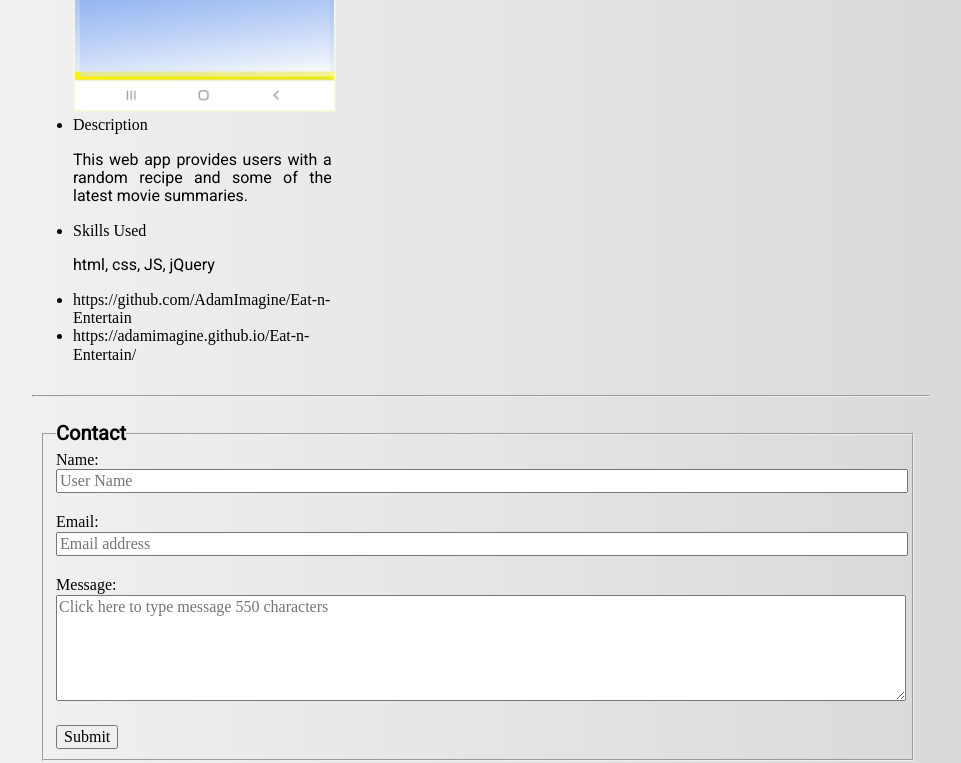
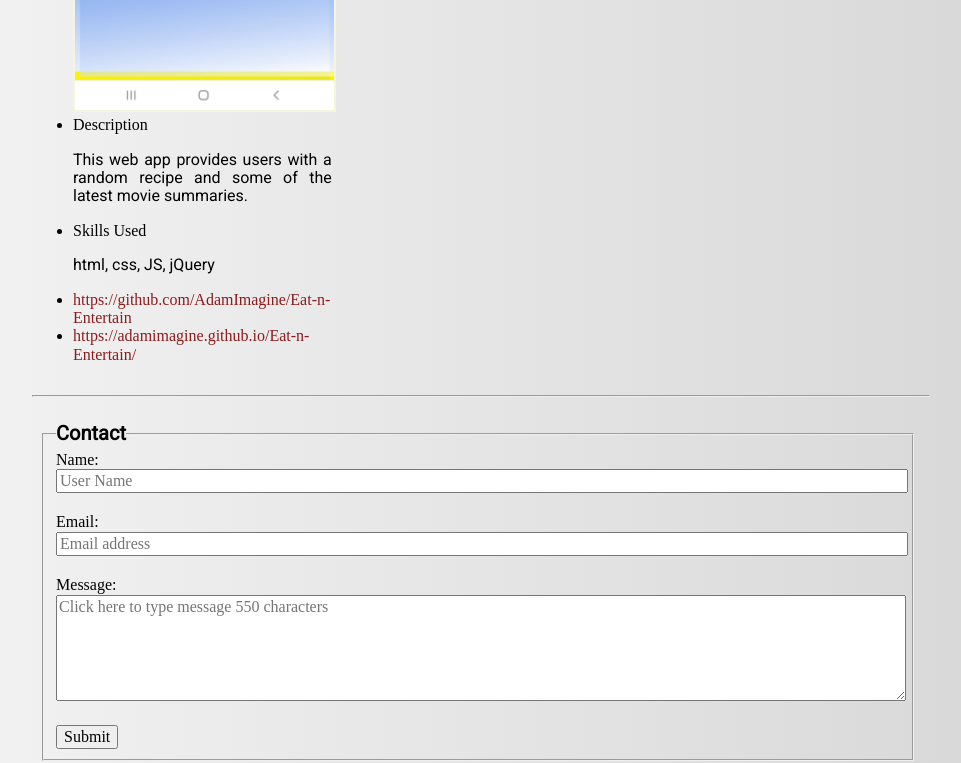
Before and after one commit to AdamImagine/web-profile-2, a plain HTML site: page index.html in a window 1280 px wide. Shown: the part 2340-3103 px from the top of the page, without its empty margins (159-1120 px from the left). Drawn offline with nearby package versions, Linux system fonts and the light colour scheme; a script that the page names is missing.

Commit message:
activated links-html

```diff
--- a/index.html
+++ b/index.html
@@ -122,8 +122,8 @@
                       <p>This web app provides users with a random recipe and some of the latest movie summaries.</p>
                     <li>Skills Used</li>
                       <p>html, css, JS, jQuery</p>
-                    <li>https://github.com/AdamImagine/Eat-n-Entertain</li>
-                    <li>https://adamimagine.github.io/Eat-n-Entertain/</li>
+                    <li><a href="https://github.com/AdamImagine/Eat-n-Entertain">https://github.com/AdamImagine/Eat-n-Entertain</a></li>
+                    <li><a href="https://adamimagine.github.io/Eat-n-Entertain/">https://adamimagine.github.io/Eat-n-Entertain/</a></li>
                   </ul>
               </div>
               <div class="item">
```
